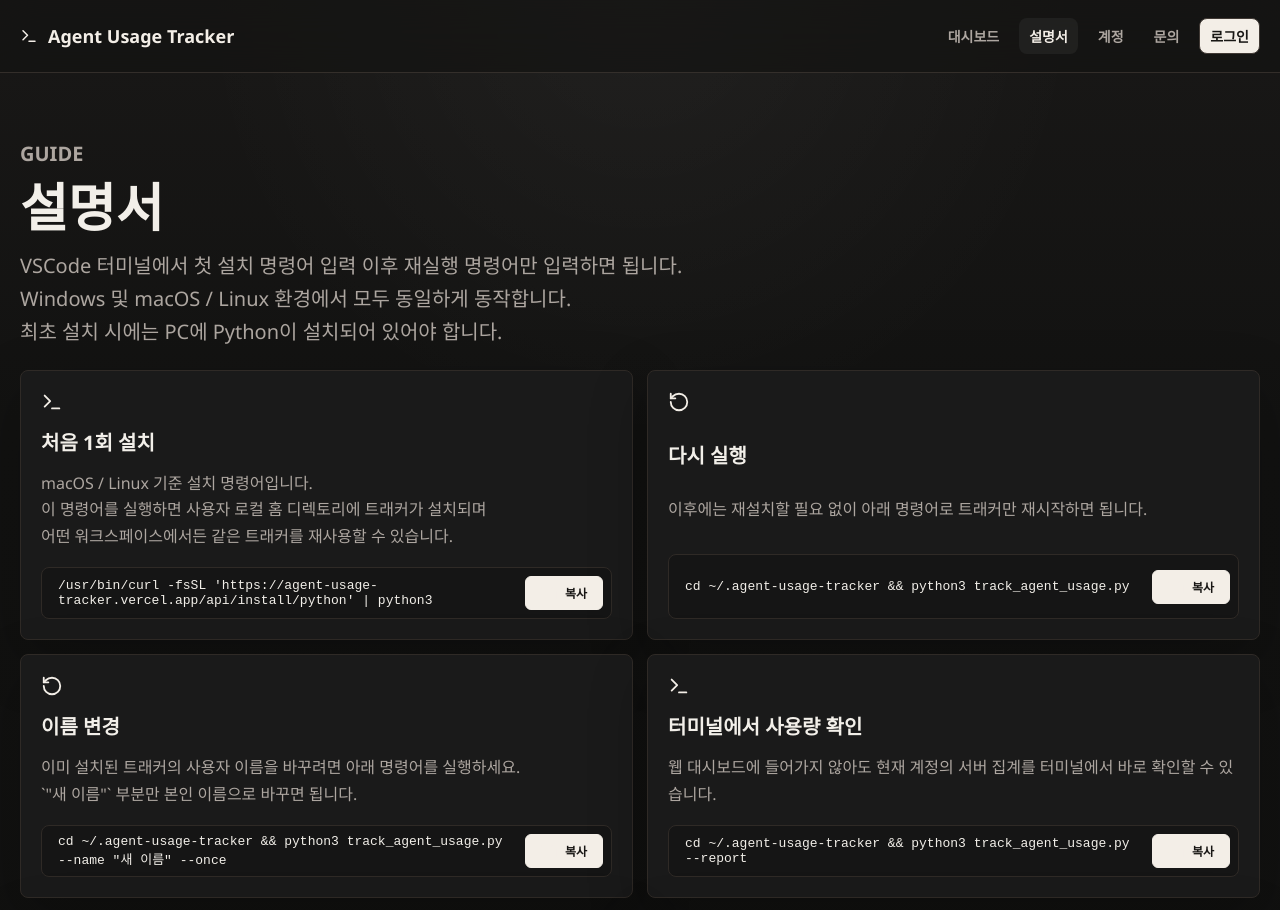
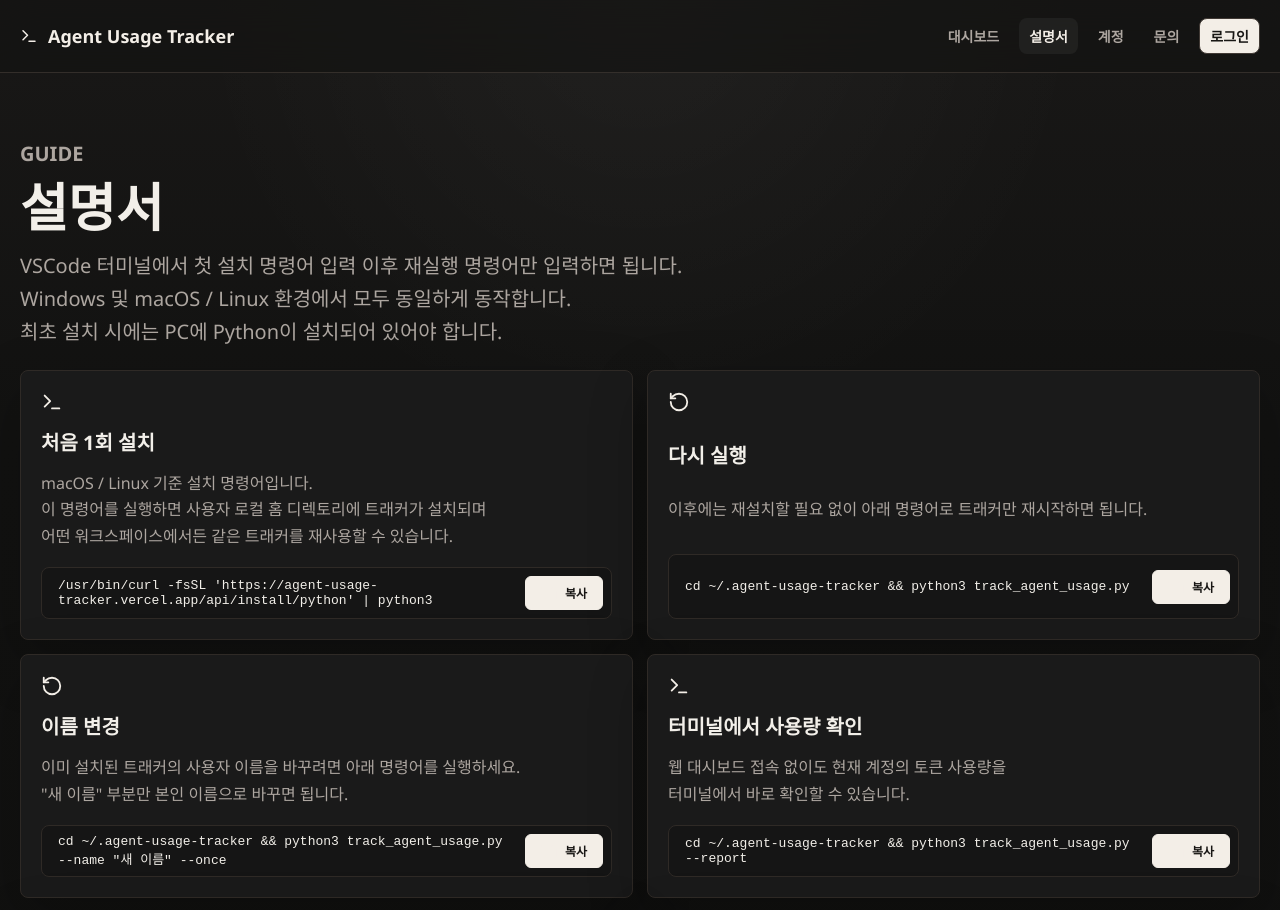
Before and after one commit to MisterKinn/Agent-Usage-Tracker, a Next.js app: page /guide in a window 1280 px wide. Shown: the top 910 px of the page. Built offline with nearby package versions, Linux system fonts and the light colour scheme; no server answers.

Commit message:
modify guide text

```diff
--- a/app/guide/page.tsx
+++ b/app/guide/page.tsx
@@ -130,7 +130,7 @@ export default function GuidePage() {
                         이미 설치된 트래커의 사용자 이름을 바꾸려면 아래
                         명령어를 실행하세요.
                         <br />
-                        `"새 이름"` 부분만 본인 이름으로 바꾸면 됩니다.
+                        "새 이름" 부분만 본인 이름으로 바꾸면 됩니다.
                     </p>
                     <div className={`copy-command ${styles.guideCommand}`}>
                         <code>{renameCommand}</code>
@@ -153,7 +153,8 @@ export default function GuidePage() {
                     <Terminal size={22} />
                     <h2>터미널에서 사용량 확인</h2>
                     <p>
-                        웹 대시보드에 들어가지 않아도 현재 계정의 서버 집계를
+                        웹 대시보드 접속 없이도 현재 계정의 토큰 사용량을
+                        <br />
                         터미널에서 바로 확인할 수 있습니다.
                     </p>
                     <div className={`copy-command ${styles.guideCommand}`}>
@@ -181,7 +182,9 @@ export default function GuidePage() {
                     <p>1. 작업 중인 프로젝트에서 VSCode 터미널을 엽니다.</p>
                     <p>2. 위 설치 명령어를 한 번 실행하고 이름을 입력합니다.</p>
                     <p>3. 다음부터는 재실행 명령어만 입력해 트래커를 켭니다.</p>
-                    <p>4. 이름을 바꾸고 싶을 때는 이름 변경 명령을 실행합니다.</p>
+                    <p>
+                        4. 이름을 바꾸고 싶을 때는 이름 변경 명령을 실행합니다.
+                    </p>
                     <p>5. 사용량은 터미널 또는 대시보드에서 확인합니다.</p>
                 </article>
                 <article className="feature-card">
```
